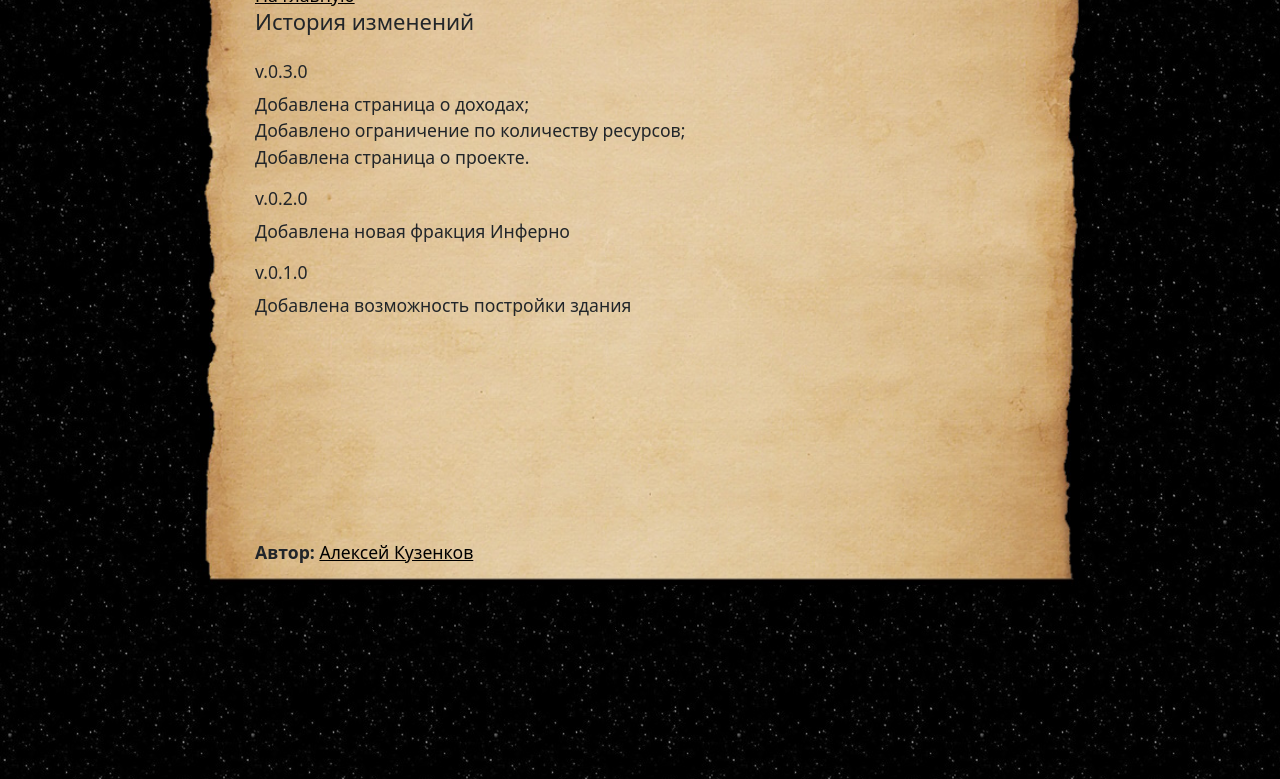
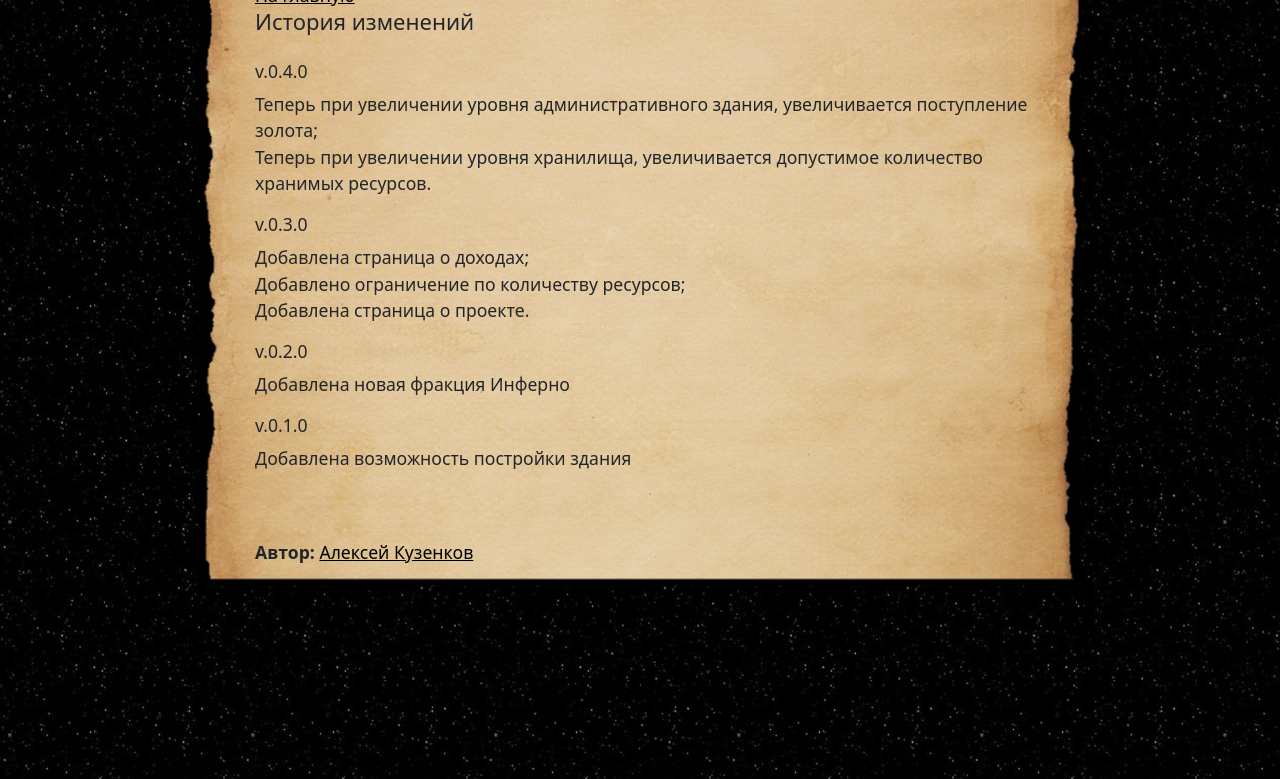
Before and after one commit to KuzenkovAG/hmom3, a Django app: page /about/ in a window 1280 px wide. Shown: the top 779 px of the page. Run offline with Django 3.2, Linux system fonts and the light colour scheme; some libraries are stand-ins or nearby versions.

Commit message:
Update about page.

```diff
--- a/hmom3/templates/about/index.html
+++ b/hmom3/templates/about/index.html
@@ -15,6 +15,11 @@
       </a>
       <h5>История изменений</h5>
       <div class="about-history scroll-block">
+        <p>
+          <h6>v.0.4.0</h6>
+          Теперь при увеличении уровня административного здания, увеличивается поступление золота;<br>
+          Теперь при увеличении уровня хранилища, увеличивается допустимое количество хранимых ресурсов.<br>
+        </p>
         <p>
           <h6>v.0.3.0</h6>
           Добавлена страница о доходах;<br>
```
